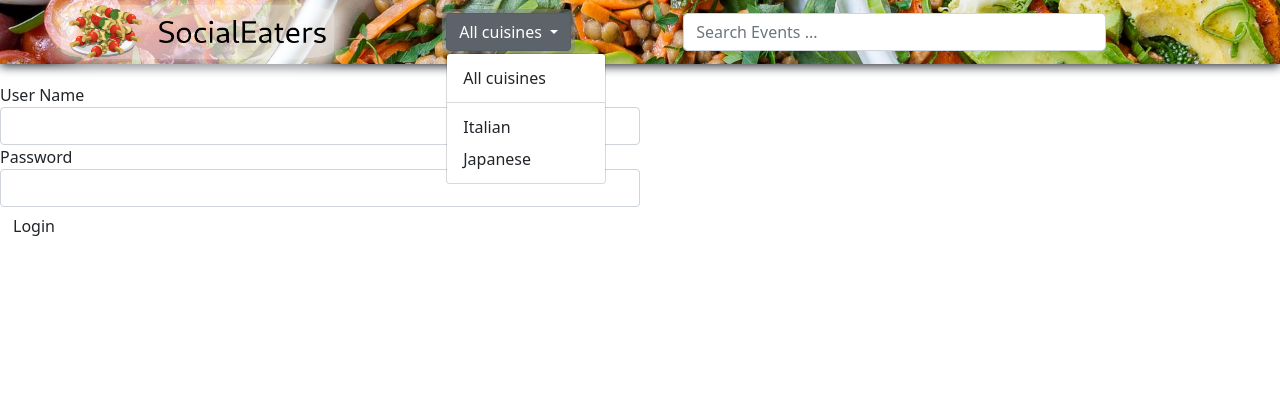
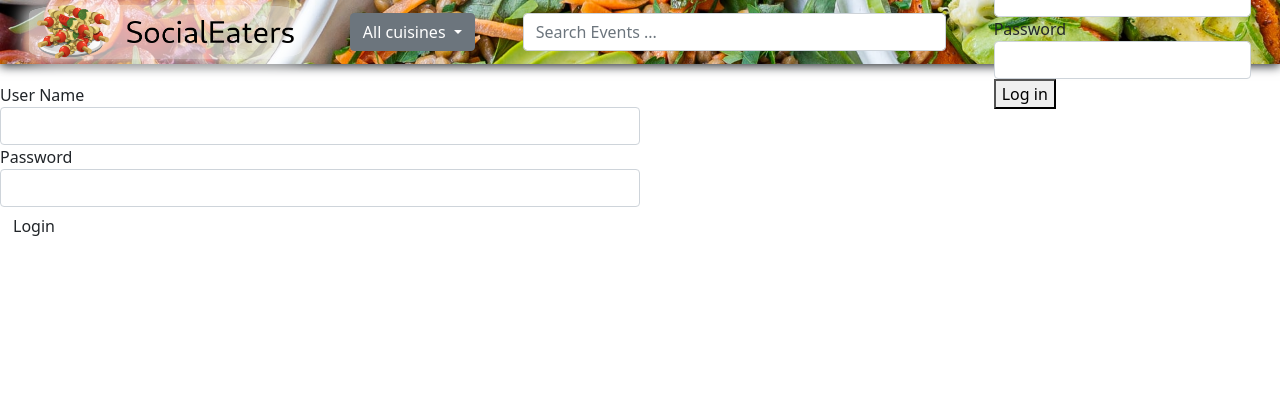
Before and after one commit to lirannl/eatwith.me, a Flask app: template website/templates/user.html in a window 1280 px wide, after a click on "All cuisines". Shown: the top 420 px of the page. Run offline with Flask 2, Linux system fonts and the light colour scheme; the template is opened without the code that fills it: values that come from a table or form of the project are taken from there, others are empty; some libraries are stand-ins or nearby versions.

Commit message:
Made a registration form

```diff
--- a/website/templates/base.html
+++ b/website/templates/base.html
@@ -1,4 +1,3 @@
-{% import "bootstrap/wtf.html" as wtf %}
 <!DOCTYPE html>
 <html lang="en">
 
@@ -28,20 +27,27 @@
         aria-haspopup="true" aria-expanded="false">
         All cuisines
       </button>
-      <div class="dropdown-menu" aria-labelledby="cuisineSelector">
-        <div class="dropdown-item">All cuisines</div>
-        <div class="dropdown-divider"></div>
-        <div class="dropdown-item">Italian</div>
-        <div class="dropdown-item">Japanese</div>
-      </div>
     </drop-down>
     <div class="col-sm-4">
       <input type="text" class="form-control" placeholder="Search Events ..." aria-label="Search">
     </div>
-    {{wtf.quick_form(loginform)}}
+    <form action="/login" method="POST">
+        <label for="login-username">Username</label>
+        <input type="email" class="form-control" name="username" id="login-username" />
+        <label for="login-username">Password</label>
+        <input type="password" class="form-control" name="password" id="login-password" />
+        <button type="submit">Log in</button>
+    </form>
   </top-bar>
 
   <div class="container-fluid">
+    <div class="dropdown-menu" aria-labelledby="cuisineSelector">
+      <div class="dropdown-item">All cuisines</div>
+      <div class="dropdown-divider"></div>
+      {% for cuisine in cuisines %}
+      <div class="dropdown-item">{cuisine.name}</div>
+      {% endfor %}
+    </div>
     <div class="row" style="margin-left: unset;margin-right: unset;">
       {% for cuisine in cuisines %}
       <event-card class="col-sm-6 col-lg-4">
--- /dev/null
+++ b/website/templates/register.html
@@ -0,0 +1,5 @@
+{% include "base.html" %}
+{% import "bootstrap/wtf.html" as wtf %}
+{% block body %}
+{{wtf.quick_form(form)}}
+{% endblock %}
```
Also changed, not shown: website/__init__.py (+7 -4 lines), website/views.py (+31 -24 lines), website/sitedata.sqlite (added).
